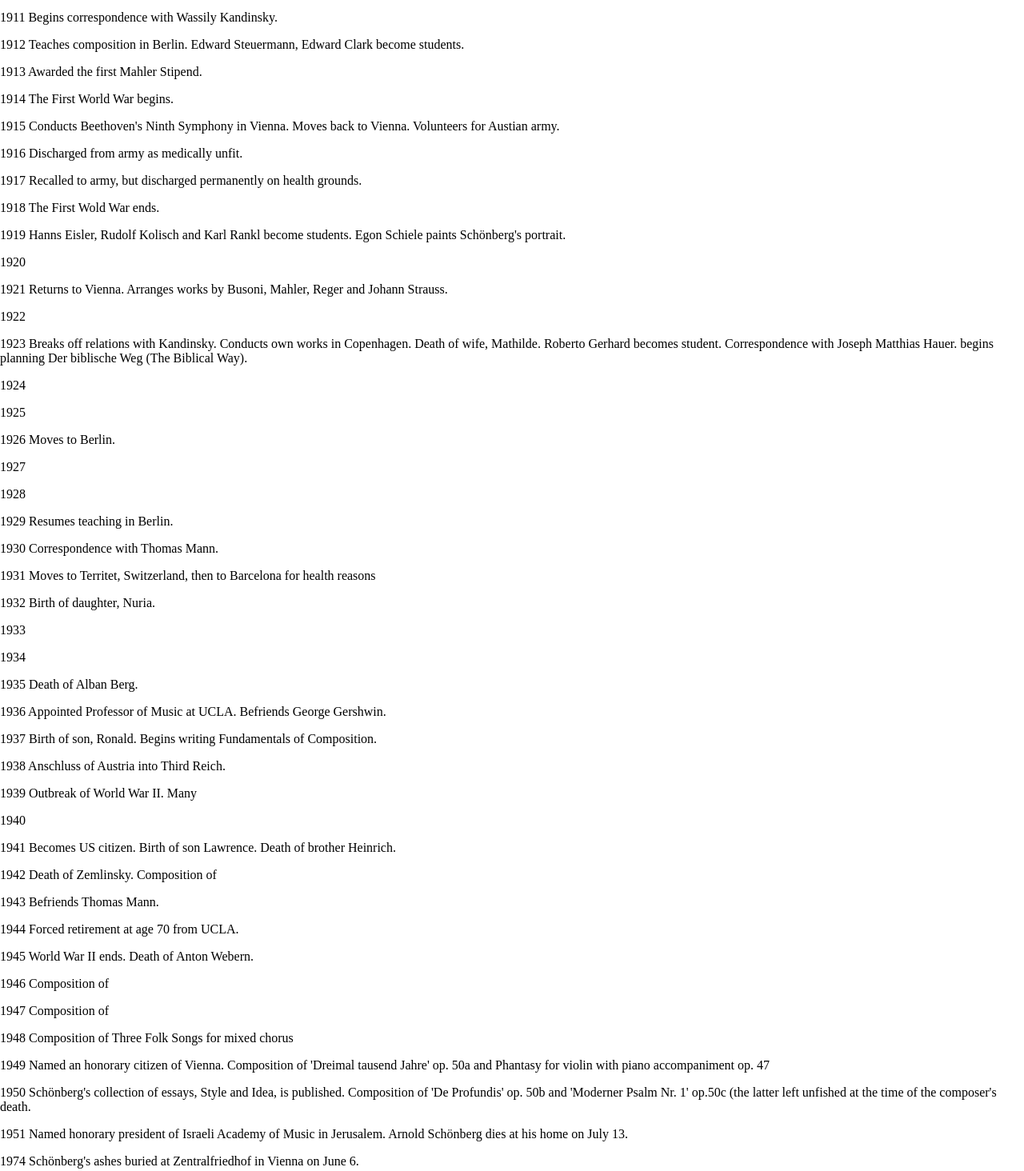
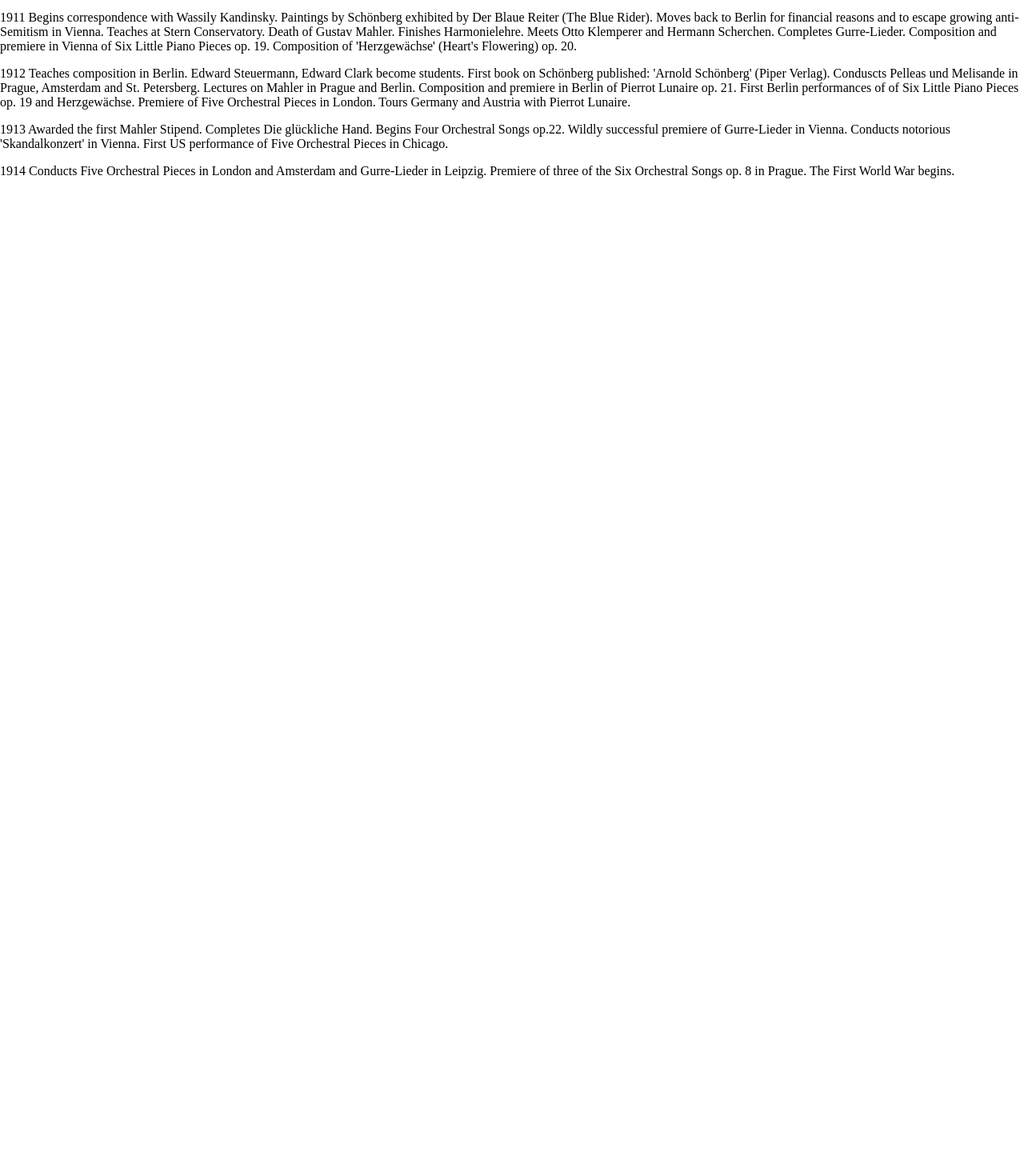
Before and after one commit to Faustus-in-Berlin/website, a plain HTML site: page chronology.html in a window 1280 px wide. Shown: the part 1202-2666 px from the top of the page at 80% size. After the commit the page ends 1441 px from the top, so only its background shows below. Drawn offline with Linux system fonts and the light colour scheme.

Commit message:
Update chronology.html

```diff
--- a/chronology.html
+++ b/chronology.html
@@ -43,48 +43,10 @@
     <p>1908 Wife, Mathilde, leaves Schönberg and her two children for Gerstl. Mathilde returns to Schönberg. Gerstl commits suicide. First concert of music by Schönberg's students. Begins composing in a more disonant, free atonal style. Completion of Second String Quartet; premiere causes outrage in Vienna, Completion of Two Songs op. 14. Begins 'Das Buch der hängenden Gärten' (The Book of the Hanging Gardens) op. 15.</p>
     <p>1909 Publishes first of many articles: About Music Criticism. Contract with Universal Edition, Vienna. Completes Das Buch der hängenden Gärten. Composition of Three Piano Pieces op. 11, 'Erwartung' (Expectation) op. 17 and Five Orchestral Pieces op. 16.</p>
     <p>1910 First exhibition of Schönberg's paintings at Galerie Heller, Vienna, supplemented by concerts of his music. Lectures and teaches at the Royal Acadamey of Music in Vienna. Begins writing Harmonielehre (Theory of Harmony). Pelleas und Melisande well received at concert in Berlin. Premiere of Three Piano Pieces op. 11 and Das Buch der hängenden Gärten in Vienna. Begins 'Die glückliche Hand' (The Hand of Fate) op. 18.</p>
-    <p>1911 Begins correspondence with Wassily Kandinsky. </p>
-    <p>1912 Teaches composition in Berlin. Edward Steuermann, Edward Clark become students. </p>
-    <p>1913 Awarded the first Mahler Stipend.</p>
-    <p>1914 The First World War begins. </p>
-    <p>1915 Conducts Beethoven's Ninth Symphony in Vienna. Moves back to Vienna. Volunteers for Austian army.</p>
-    <p>1916 Discharged from army as medically unfit.</p>
-    <p>1917 Recalled to army, but discharged permanently on health grounds.</p>
-    <p>1918 The First Wold War ends. </p>
-    <p>1919 Hanns Eisler, Rudolf Kolisch and Karl Rankl become students. Egon Schiele paints Schönberg's portrait.</p>
-    <p>1920 </p>
-    <p>1921 Returns to Vienna. Arranges works by Busoni, Mahler, Reger and Johann Strauss. </p>
-    <p>1922 </p>
-    <p>1923 Breaks off relations with Kandinsky. Conducts own works in Copenhagen. Death of wife, Mathilde. Roberto Gerhard becomes student. Correspondence with Joseph Matthias Hauer. begins planning Der biblische Weg (The Biblical Way).</p>
-    <p>1924 </p>
-    <p>1925 </p>
-    <p>1926 Moves to Berlin.</p>
-    <p>1927 </p>
-    <p>1928 </p>
-    <p>1929 Resumes teaching in Berlin.</p>
-    <p>1930 Correspondence with Thomas Mann.</p>
-    <p>1931 Moves to Territet, Switzerland, then to Barcelona for health reasons </p>
-    <p>1932 Birth of daughter, Nuria.</p>
-    <p>1933 </p>
-    <p>1934 </p>
-    <p>1935 Death of Alban Berg.</p>
-    <p>1936 Appointed Professor of Music at UCLA. Befriends George Gershwin.</p>
-    <p>1937 Birth of son, Ronald. Begins writing Fundamentals of Composition.</p>
-    <p>1938 Anschluss of Austria into Third Reich.</p>
-    <p>1939 Outbreak of World War II. Many </p>
-    <p>1940 </p>
-    <p>1941 Becomes US citizen. Birth of son Lawrence. Death of brother Heinrich.</p>
-    <p>1942 Death of Zemlinsky. Composition of </p>
-    <p>1943 Befriends Thomas Mann.</p>
-    <p>1944 Forced retirement at age 70 from UCLA.</p>
-    <p>1945 World War II ends. Death of Anton Webern.</p>
-    <p>1946 Composition of </p>
-    <p>1947 Composition of </p>
-    <p>1948 Composition of Three Folk Songs for mixed chorus </p>
-    <p>1949 Named an honorary citizen of Vienna. Composition of 'Dreimal tausend Jahre' op. 50a and Phantasy for violin with piano accompaniment op. 47</p>
-    <p>1950 Schönberg's collection of essays, Style and Idea, is published. Composition of 'De Profundis' op. 50b and 'Moderner Psalm Nr. 1' op.50c (the latter left unfished at the time of the composer's death.</p>
-    <p>1951 Named honorary president of Israeli Academy of Music in Jerusalem. Arnold Schönberg dies at his home on July 13.</p>
-    <p>1974 Schönberg's ashes buried at Zentralfriedhof in Vienna on June 6.</p>
+    <p>1911 Begins correspondence with Wassily Kandinsky. Paintings by Schönberg exhibited by Der Blaue Reiter (The Blue Rider). Moves back to Berlin for financial reasons and to escape growing anti-Semitism in Vienna. Teaches at Stern Conservatory. Death of Gustav Mahler. Finishes Harmonielehre. Meets Otto Klemperer and Hermann Scherchen. Completes Gurre-Lieder. Composition and premiere in Vienna of Six Little Piano Pieces op. 19. Composition of 'Herzgewächse' (Heart's Flowering) op. 20.</p>
+    <p>1912 Teaches composition in Berlin. Edward Steuermann, Edward Clark become students. First book on Schönberg published: 'Arnold Schönberg' (Piper Verlag). Conduscts Pelleas und Melisande in Prague, Amsterdam and St. Petersberg. Lectures on Mahler in Prague and Berlin. Composition and premiere in Berlin of Pierrot Lunaire op. 21. First Berlin performances of of Six Little Piano Pieces op. 19 and Herzgewächse. Premiere of Five Orchestral Pieces in London. Tours Germany and Austria with Pierrot Lunaire.</p>
+    <p>1913 Awarded the first Mahler Stipend. Completes Die glückliche Hand. Begins Four Orchestral Songs op.22. Wildly successful premiere of Gurre-Lieder in Vienna. Conducts notorious 'Skandalkonzert' in Vienna. First US performance of Five Orchestral Pieces in Chicago.</p>
+    <p>1914 Conducts Five Orchestral Pieces in London and Amsterdam and Gurre-Lieder in Leipzig. Premiere of three of the Six Orchestral Songs op. 8 in Prague. The First World War begins.</p>
 </div>
 </body>
 </html>
```
